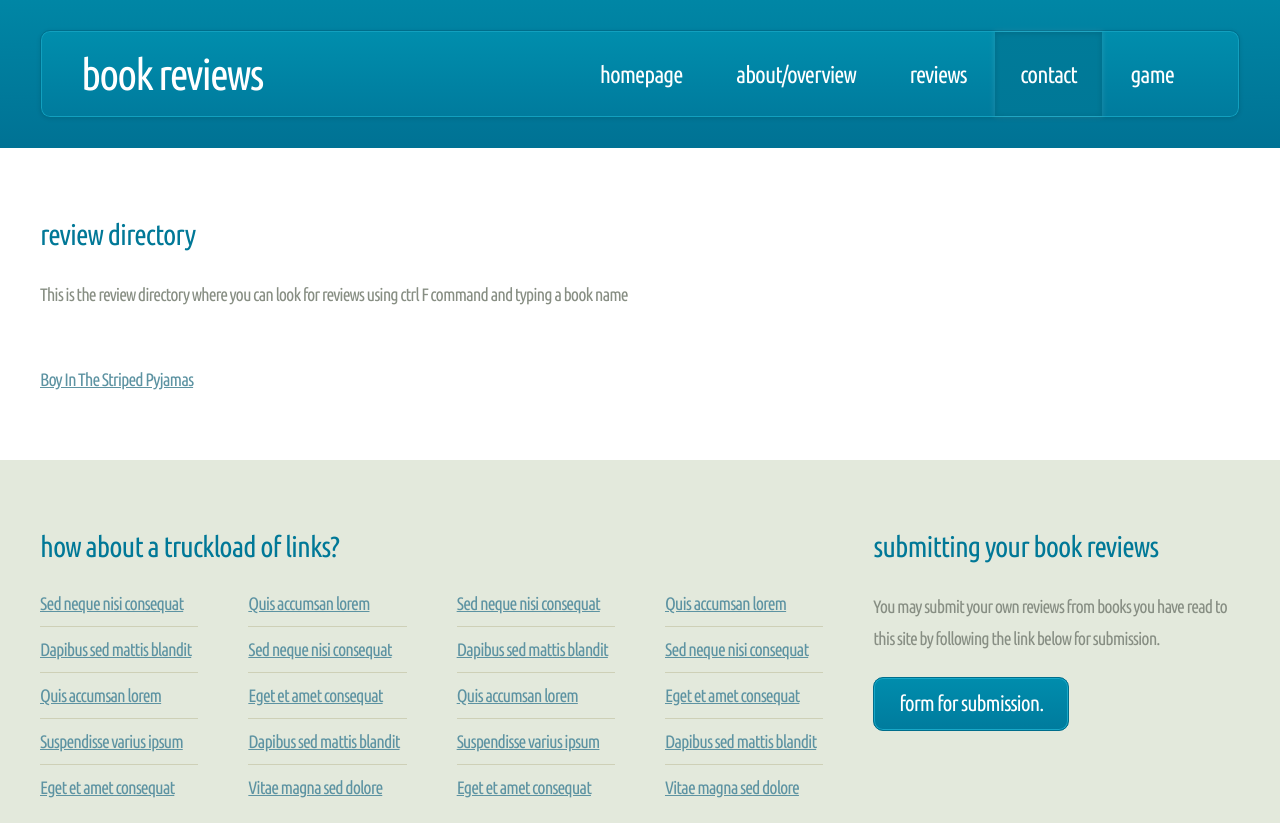
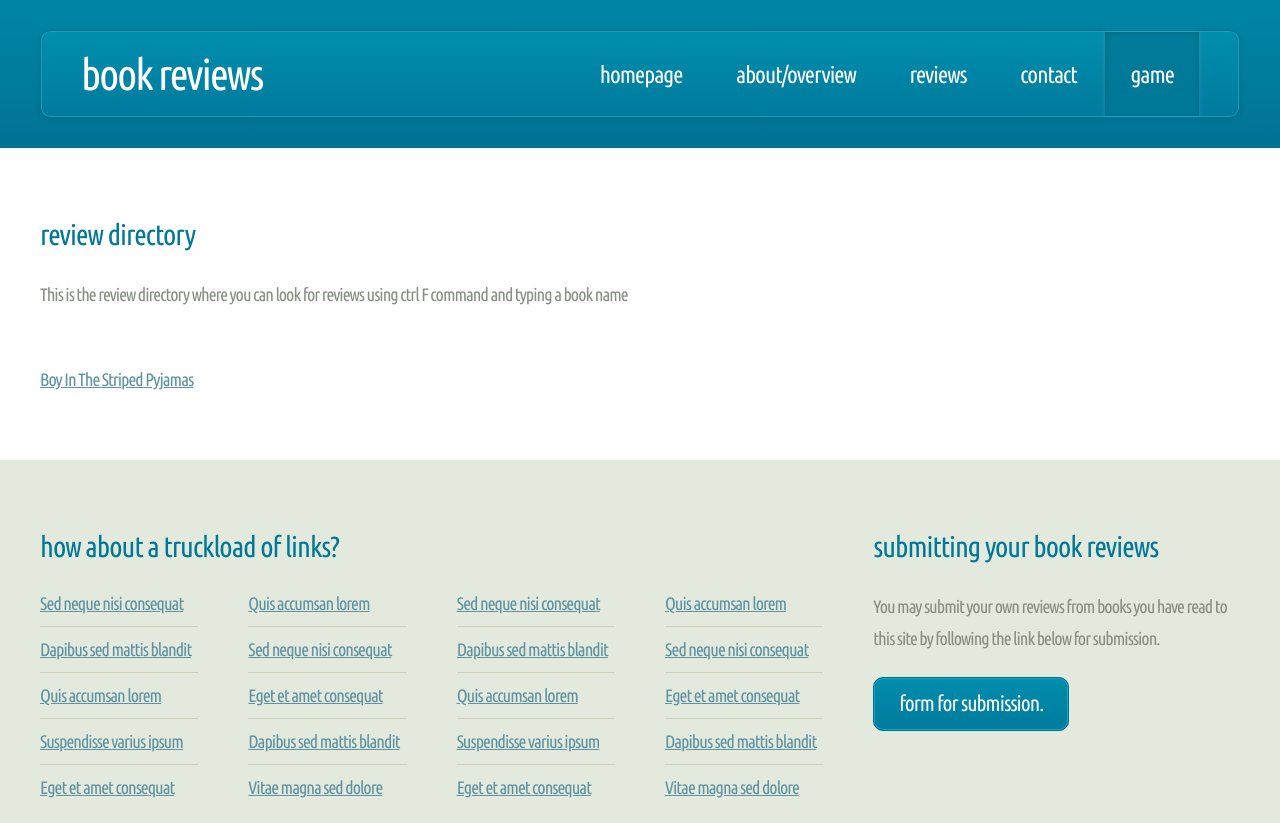
Before and after one commit to 19wilsonm2/19wilsonm2.github.io, a plain HTML site: page onecolumn.html in a window 1280 px wide. Shown: the top 823 px of the page. Drawn offline with Linux system fonts and the light colour scheme.

```diff
--- a/onecolumn.html
+++ b/onecolumn.html
@@ -26,8 +26,8 @@
 									<a href="index.html">Homepage</a>
 									<a href="twocolumn1.html">About/Overview</a>
 									<a href="twocolumn2.html">Reviews</a>
-									<a href="onecolumn.html" class="current-page-item">Contact</a>
-									<a href="threecolumn.html">Game</a>
+									<a href="onecolumn.html">Contact</a>
+									<a href="threecolumn.html" class="current-page-item">Game</a>
 								</nav>
 							</header>
 
```
